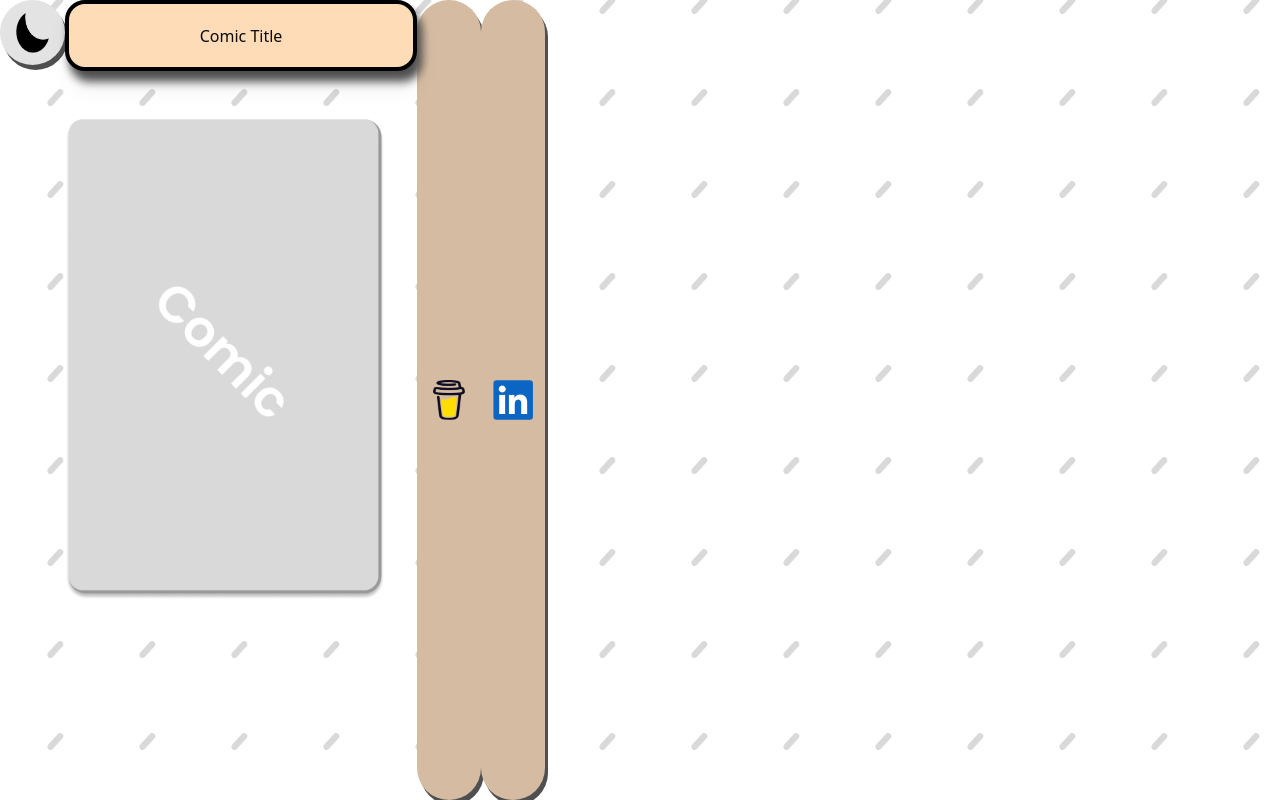
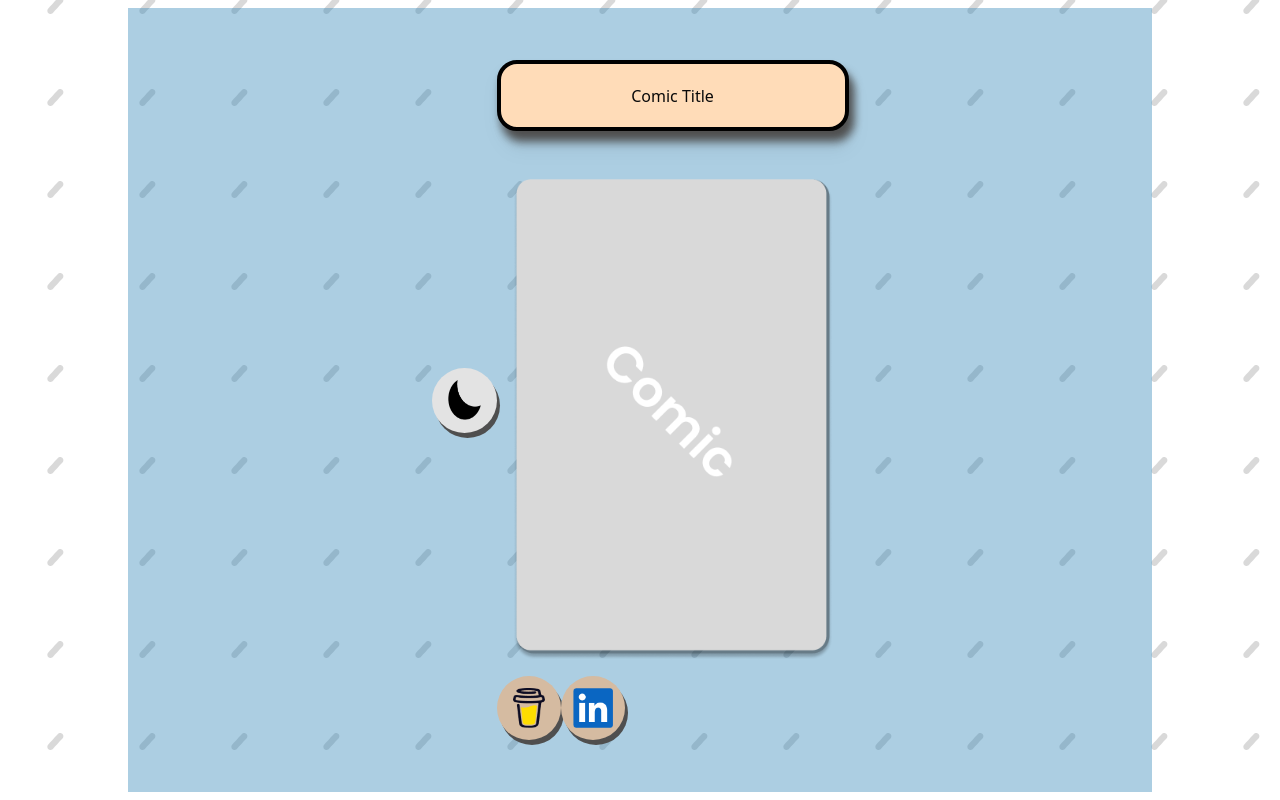
Before and after one commit to Marquis4484/page_turner, a Next.js app: page / in a window 1280 px wide. Built offline with nearby package versions, Linux system fonts and the light colour scheme.

Commit message:
flexbox added

```diff
--- a/app/page.tsx
+++ b/app/page.tsx
@@ -10,16 +10,20 @@
 
 function Home() {
   return (
-    <div id="frontpage" className="bg-bannerImg flex  h-screen">
+    <div
+      id="frontpage"
+      className="flex items-center justify-center bg-bannerImg h-screen"
+    >
+      <div className="h-[98vh] w-[80vw] bg-[#2981b463] flex items-center justify-center">
         <button
           id="darkmode_button"
           className="justify-start h-[65px] w-[65px] py-3 px-4 bg-[#E3E3E3] inset-shadow-xs rounded-full duration-200  hover:bg-[#cecece] active:bg-[#9a9a9a] shadow-[3px_5px_0px_#4f4f4f]  active:shadow-[0px_0px_0px_#4f4f4f] active:duration-100  active:translate-y-[2px] active:translate-x-[2px] "
         >
           <Image src={Darkmode} alt="Darkmode" className="h-10 w-10" />
         </button>
-
-      <div className="h-[800px]">
-        <div className="w-[352px] h-[71px] flex items-center justify-center bg-primary rounded-[20px] border-4 border-black drop-shadow-lg text-center mb-12 shadow-[5px_10px_8px_#4f4f4f]  ">
+        <div className="flex flex-col">
+          <div className="flex flex-col items-center">
+            <div className="w-[352px] h-[71px] flex items-center justify-center bg-primary rounded-[20px] border-4 border-black drop-shadow-lg  mb-12 shadow-[5px_10px_8px_#4f4f4f]">
               Comic Title
             </div>
             <Link href="/comic">
@@ -27,7 +31,7 @@
             </Link>
           </div>
 
-      <div id="social_links" className="flex justify-evenly">
+          <div id="social_links" className="flex ">
             <button className="bg-[#D5BBA1] py-3 px-4 rounded-full duration-200 hover:bg-[#b7a08a] shadow-[3px_5px_0px_#4f4f4f]  active:shadow-[0px_0px_0px_#4f4f4f] active:duration-100  active:translate-y-[2px] active:translate-x-[2px] ">
               <Image src={Coffee} alt="Darkmode" className="  h-10 w-8" />
               {/* #a38f7b */}
@@ -37,6 +41,8 @@
             </button>
           </div>
         </div>
+      </div>
+    </div>
   );
 }
 
```
Lines whose indentation alone changed are shown as unchanged.
